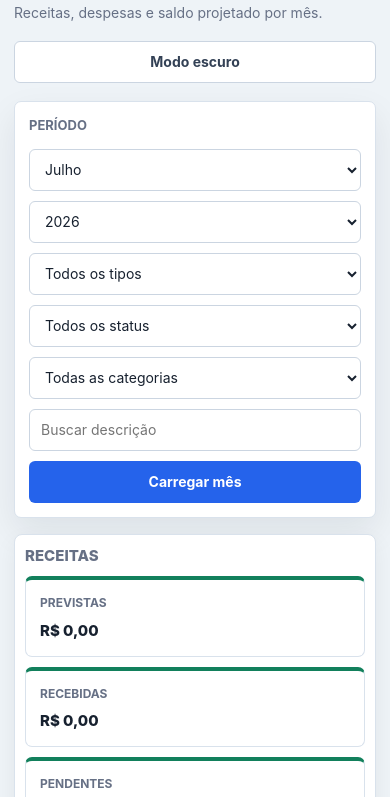
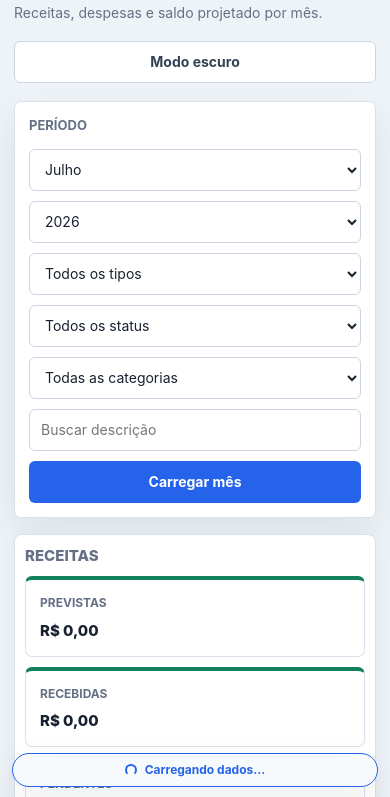
Before and after one commit to Sette/previsibilidade-fin-app, a website: page Index.html in a window 390 px wide. Shown: the part 45-842 px from the top of the page. Drawn offline with Linux system fonts and the light colour scheme.

Commit message:
feat(ui): Add load status indicator with real-time feedback
- Add fixed-position load status component with loading, success, and error states
- Implement animated spinner for loading state using CSS keyframe animation
- Add responsive mobile styling for load status positioning and layout
- Create setLoadStatus() function to manage status display with auto-dismiss capability
- Add getMonthLabel() utility function for Portuguese month name translation
- Integrate load status into data refresh flow with appropriate messages
- Add aria-live region for accessibility to announce status changes
- Provides visual feedback during data loading operations and improves user experience

```diff
--- a/Index.html
+++ b/Index.html
@@ -337,6 +337,65 @@
     .notice.success { border-color: var(--success); color: var(--success); }
     .notice.error { border-color: var(--danger); color: var(--danger); }
 
+    .load-status {
+      display: none;
+      align-items: center;
+      gap: 8px;
+      min-height: 34px;
+      position: fixed;
+      bottom: 18px;
+      right: 18px;
+      z-index: 30;
+      width: min(360px, calc(100vw - 36px));
+      margin: 0;
+      padding: 6px 10px;
+      border: 1px solid var(--line);
+      border-radius: 999px;
+      background: var(--surface-soft);
+      box-shadow: var(--shadow);
+      color: var(--muted);
+      font-size: 12px;
+      font-weight: 700;
+      white-space: nowrap;
+      opacity: 0;
+      transform: translateY(-2px);
+      transition: opacity 0.18s ease, transform 0.18s ease, color 0.18s ease, border-color 0.18s ease, background 0.18s ease;
+    }
+
+    .load-status.visible {
+      display: inline-flex;
+      opacity: 1;
+      transform: translateY(0);
+    }
+
+    .load-status.loading {
+      color: var(--primary);
+      border-color: var(--primary);
+    }
+
+    .load-status.success {
+      color: var(--success);
+      border-color: var(--success);
+    }
+
+    .load-status.error {
+      color: var(--danger);
+      border-color: var(--danger);
+    }
+
+    .load-spinner {
+      width: 12px;
+      height: 12px;
+      border: 2px solid currentColor;
+      border-right-color: transparent;
+      border-radius: 50%;
+      animation: spin 0.8s linear infinite;
+    }
+
+    @keyframes spin {
+      to { transform: rotate(360deg); }
+    }
+
     .view-tabs {
       display: flex;
       gap: 8px;
@@ -878,6 +937,17 @@
         align-items: stretch;
       }
       .recurrence-suffix { margin-top: -4px; }
+      .load-status {
+        top: auto;
+        right: 12px;
+        bottom: 12px;
+        left: 12px;
+        width: auto;
+        max-width: none;
+        justify-content: center;
+        text-align: center;
+        white-space: normal;
+      }
     }
   </style>
 </head>
@@ -914,6 +984,8 @@
         <button onclick="loadDashboard()">Carregar mês</button>
       </div>
     </div>
+
+    <div id="loadStatus" class="load-status" aria-live="polite"></div>
 
     <div id="notice" class="notice" role="status" aria-live="polite"></div>
 
@@ -1152,6 +1224,38 @@
       }, 3800);
     }
 
+    function setLoadStatus(state, message) {
+      const loadStatus = document.getElementById('loadStatus');
+      window.clearTimeout(setLoadStatus.timeoutId);
+      loadStatus.className = 'load-status';
+      loadStatus.innerHTML = '';
+
+      if (!state) {
+        return;
+      }
+
+      loadStatus.classList.add(state, 'visible');
+      if (state === 'loading') {
+        const spinner = document.createElement('span');
+        spinner.className = 'load-spinner';
+        spinner.setAttribute('aria-hidden', 'true');
+        loadStatus.appendChild(spinner);
+      }
+
+      const label = document.createElement('span');
+      label.textContent = message;
+      loadStatus.appendChild(label);
+    }
+
+    function getMonthLabel(monthValue) {
+      const meses = [
+        'Janeiro', 'Fevereiro', 'Março', 'Abril', 'Maio', 'Junho',
+        'Julho', 'Agosto', 'Setembro', 'Outubro', 'Novembro', 'Dezembro'
+      ];
+      const index = Number(monthValue) - 1;
+      return meses[index] || String(monthValue);
+    }
+
     function showView(view) {
       const recordsActive = view === 'records';
       const categoriesActive = view === 'categories';
@@ -1858,6 +1962,7 @@
       const month = document.getElementById('filterMonth').value;
       const year = document.getElementById('filterYear').value;
 
+      setLoadStatus('loading', 'Carregando dados...');
       document.getElementById('transactionsBody').innerHTML = '<tr><td colspan="8" class="empty-state">Carregando...</td></tr>';
       document.getElementById('categorySummaryBody').innerHTML = '<tr><td colspan="8" class="empty-state">Carregando saldos por categoria...</td></tr>';
       setChartEmpty(document.getElementById('expenseChart'), 'Carregando gráfico...');
@@ -1885,8 +1990,13 @@
           renderCategorySummaries(summary.categorySummaries || []);
           renderCharts(summary.categorySummaries || []);
           applyTableFilters();
+          setLoadStatus('success', `Dados atualizados: ${getMonthLabel(month)} ${year}`);
+          setLoadStatus.timeoutId = window.setTimeout(() => {
+            setLoadStatus(null);
+          }, 2200);
         })
         .withFailureHandler((err) => {
+          setLoadStatus('error', 'Falha ao carregar os dados');
           showNotice('Erro: ' + err.message, 'error');
           currentTransactions = [];
           currentFilteredTransactions = [];
```
